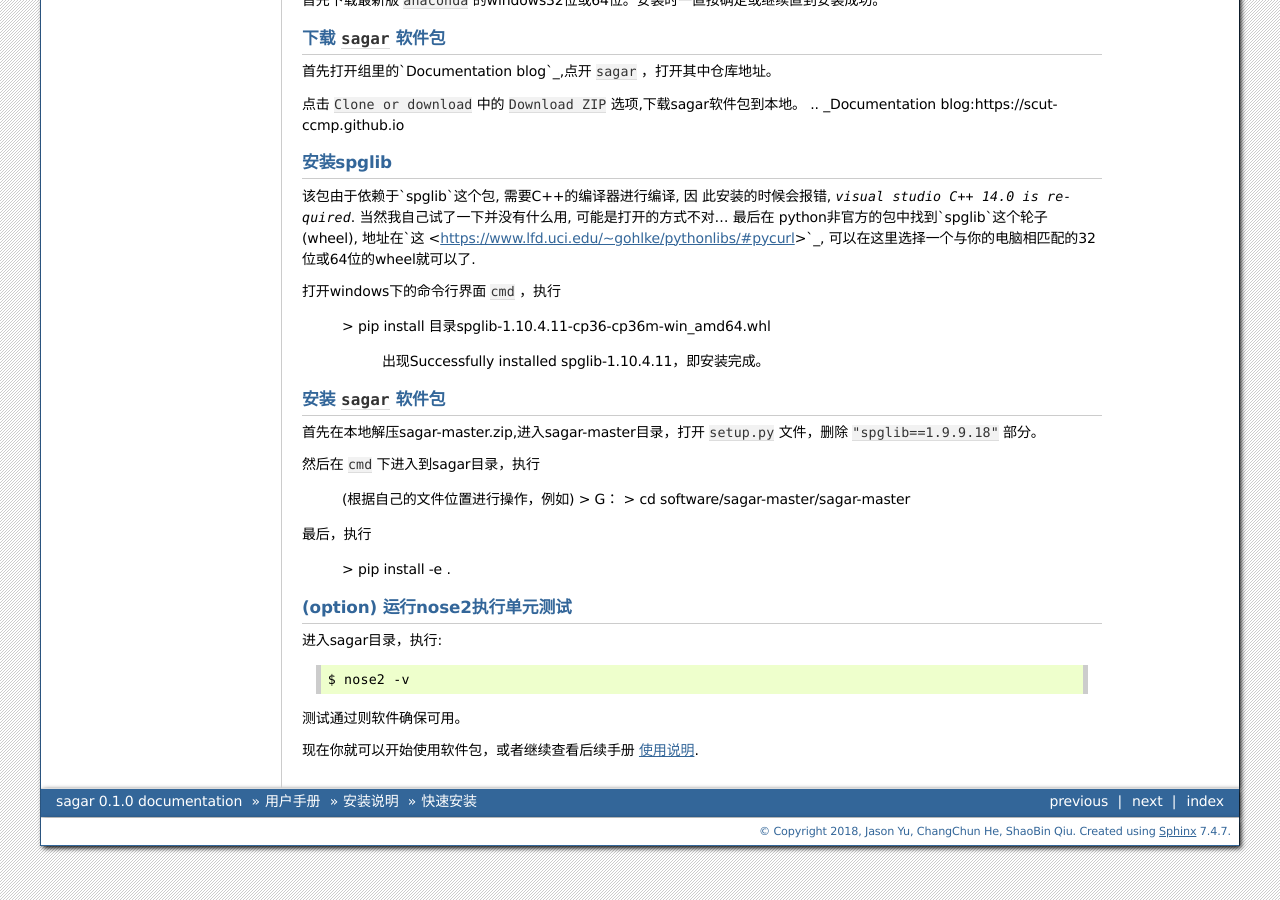
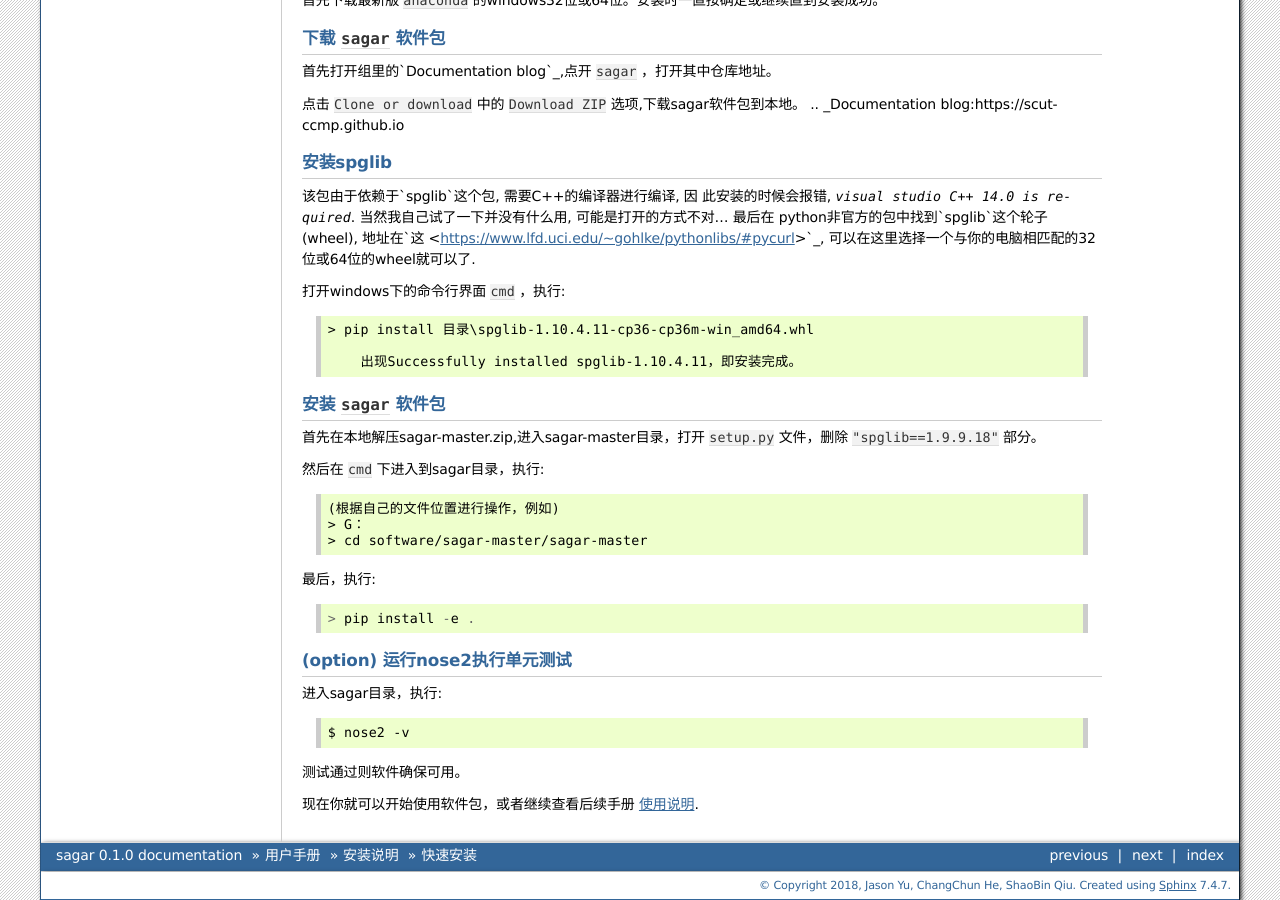
Before and after one commit to scut-ccmp/sagar, a Sphinx documentation site: the page built from docs/source/installation/quick_install.rst, in a window 1280 px wide and 900 px high, scrolled down 1829 px. Built offline with Sphinx 7.4.7, drawn with Linux system fonts in a browser that asks for light colours; pages that are not in the unit, such as notebooks, are missing from menus.

```diff
--- a/docs/source/installation/quick_install.rst
+++ b/docs/source/installation/quick_install.rst
@@ -140,7 +140,7 @@ windows下的软件包安装同样依赖于上述软件，上述软件在anacond
 python非官方的包中找到`spglib`这个轮子(wheel),
 地址在`这 <https://www.lfd.uci.edu/~gohlke/pythonlibs/#pycurl>`_, 可以在这里选择一个与你的电脑相匹配的32位或64位的wheel就可以了.
 
-打开windows下的命令行界面 ``cmd`` ，执行
+打开windows下的命令行界面 ``cmd`` ，执行::
 
     > pip install 目录\spglib-1.10.4.11-cp36-cp36m-win_amd64.whl
 
@@ -151,13 +151,13 @@ python非官方的包中找到`spglib`这个轮子(wheel),
 
 首先在本地解压sagar-master.zip,进入sagar-master目录，打开 ``setup.py`` 文件，删除 ``"spglib==1.9.9.18"`` 部分。
 
-然后在 ``cmd`` 下进入到sagar目录，执行
+然后在 ``cmd`` 下进入到sagar目录，执行::
 
 	(根据自己的文件位置进行操作，例如)
 	> G：
 	> cd software/sagar-master/sagar-master
 
-最后，执行
+最后，执行::
 
 	> pip install -e .
 
```
